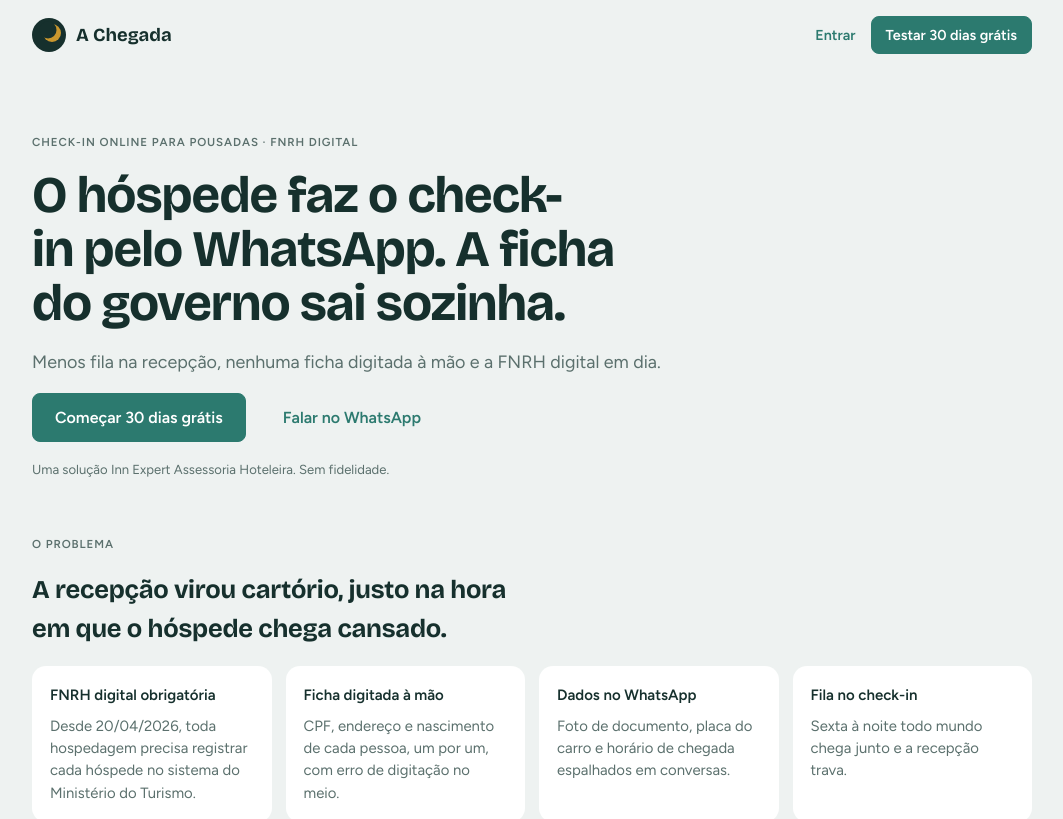
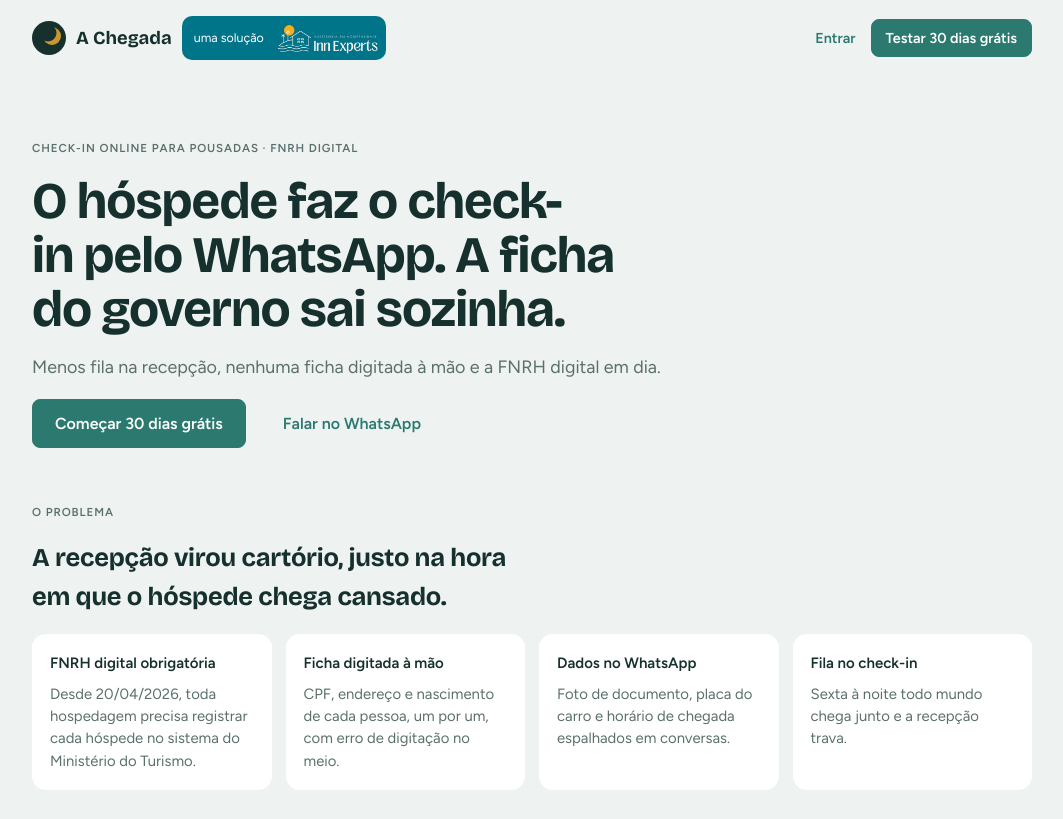
Before and after one commit to Marealarme/achegada, a Next.js app: page / in a window 1280 px wide. Shown: the top 819 px of the page, without its empty margins (108-1171 px from the left). Built offline with nearby package versions, Linux system fonts and the light colour scheme; no server answers.

Commit message:
Logo da Inn Experts no A Chegada: página de vendas, entrar e cadastro
Co-Authored-By: Claude Opus 5.5 <noreply@anthropic.com>
Claude-Session: https://claude.ai/code/session_019BUNZHfX1A6WaNXV2RR96x

```diff
--- /dev/null
+++ b/src/app/SeloInn.tsx
@@ -0,0 +1,9 @@
+// Selo "uma solução Inn Experts" com o logo da empresa (fundo azul-petróleo do próprio logo).
+export default function SeloInn({ largura = 150 }: { largura?: number }) {
+  return (
+    <a href="https://wa.me/5519997594522" target="_blank" rel="noopener" className="selo-inn" aria-label="Inn Experts — Assessoria em Hospitalidade">
+      <span>uma solução</span>
+      <img src="/logo-innexperts.png" alt="Inn Experts — Assessoria em Hospitalidade" width={largura} height={Math.round(largura * 280 / 860)} />
+    </a>
+  );
+}
--- a/src/app/cadastrar/page.tsx
+++ b/src/app/cadastrar/page.tsx
@@ -2,6 +2,7 @@ import type { Metadata } from "next";
 import Link from "next/link";
 import { supabaseEquipe } from "@/lib/supabase";
 import FormCadastro from "./FormCadastro";
+import SeloInn from "../SeloInn";
 
 export const dynamic = "force-dynamic";
 export const metadata: Metadata = { title: "Criar conta" };
@@ -18,6 +19,7 @@ export default async function Cadastrar() {
         </div>
         <FormCadastro logado={!!data.user} />
         {!data.user && <p className="muted small">Já tem conta? <Link href="/entrar">Entrar</Link></p>}
+        <SeloInn />
       </div>
     </main>
   );
--- a/src/app/entrar/page.tsx
+++ b/src/app/entrar/page.tsx
@@ -2,6 +2,7 @@
 
 import { useActionState } from "react";
 import { entrar } from "./actions";
+import SeloInn from "../SeloInn";
 
 export default function Entrar() {
   const [erro, acao, pendente] = useActionState(entrar, "");
@@ -23,6 +24,7 @@ export default function Entrar() {
         {erro && <p className="err" role="alert">{erro}</p>}
         <button className="btn primary block" type="submit" disabled={pendente}>{pendente ? "Entrando…" : "Entrar"}</button>
         <p className="muted small">Ainda não usa o A Chegada? <a href="/cadastrar">Crie a conta da sua pousada</a> e teste 30 dias grátis.</p>
+        <SeloInn />
       </form>
     </main>
   );
--- a/src/app/globals.css
+++ b/src/app/globals.css
@@ -204,7 +204,14 @@ textarea { width: 100%; min-width: 0; font: 400 .95rem var(--body); color: var(-
 .lp-tabela > div:last-child { border-bottom: none; }
 .lp-tabela .cab { font-weight: 700; font-size: .8rem; letter-spacing: .12em; text-transform: uppercase; color: var(--accent); }
 .lp-origem .label { color: #7FC4B8; }
-.lp-quem { background: var(--accent); color: #fff; border-radius: 18px; padding: 28px; }
+.lp-quem { background: #007489; color: #fff; border-radius: 18px; padding: 28px; }
 .lp-quem h2 { color: #fff; }
 .lp-quem .label { color: #F3E6C4; }
 .lp-quem p { max-width: 65ch; }
+.lp-logo-inn { width: min(320px, 100%); height: auto; }
+.lp-assina { display: inline-flex; align-items: center; gap: 12px; flex-wrap: wrap; }
+.lp-assina img { width: 150px; height: auto; border-radius: 8px; }
+.selo-inn { display: inline-flex; align-items: center; gap: 8px; background: #007489; color: #fff; border-radius: 10px; padding: 4px 4px 4px 12px; text-decoration: none; font-size: .78rem; width: fit-content; }
+.selo-inn img { display: block; height: auto; }
+.lp-top .brand { flex-wrap: wrap; }
+@media (max-width: 640px) { .lp-top .selo-inn { display: none; } }
--- a/src/app/page.tsx
+++ b/src/app/page.tsx
@@ -1,17 +1,18 @@
 import type { Metadata } from "next";
 import Link from "next/link";
 import { PLANOS, reais, type Plano } from "@/lib/assinatura";
+import SeloInn from "./SeloInn";
 
-const EMPRESA = "Inn Expert Assessoria Hoteleira";
+const EMPRESA = "Inn Experts Assessoria em Hospitalidade";
 const FONE = "(19) 99759-4522";
 const WHATS = "https://wa.me/5519997594522?text=" + encodeURIComponent("Olá! Quero saber mais sobre o A Chegada (check-in online e FNRH automática).");
 
 export const metadata: Metadata = {
   title: { absolute: "A Chegada · check-in online e FNRH automática para pousadas" },
-  description: "O hóspede faz o check-in pelo WhatsApp e a ficha do governo (FNRH) é enviada sozinha. Uma solução Inn Expert Assessoria Hoteleira. 30 dias grátis.",
+  description: "O hóspede faz o check-in pelo WhatsApp e a ficha do governo (FNRH) é enviada sozinha. Uma solução Inn Experts Assessoria em Hospitalidade. 30 dias grátis.",
   openGraph: {
     title: "A Chegada · check-in online e FNRH automática",
-    description: "O hóspede faz o check-in pelo WhatsApp e a ficha do governo sai sozinha. Uma solução Inn Expert Assessoria Hoteleira.",
+    description: "O hóspede faz o check-in pelo WhatsApp e a ficha do governo sai sozinha. Uma solução Inn Experts Assessoria em Hospitalidade.",
     locale: "pt_BR", type: "website",
   },
 };
@@ -68,7 +69,7 @@ export default function Inicio() {
   return (
     <main className="lp">
       <header className="lp-top">
-        <div className="brand"><Lua /><b>A Chegada</b></div>
+        <div className="brand"><Lua /><b>A Chegada</b><SeloInn largura={110} /></div>
         <nav><Link href="/entrar" className="btn ghost">Entrar</Link><Link href="/cadastrar" className="btn primary">Testar 30 dias grátis</Link></nav>
       </header>
 
@@ -80,7 +81,6 @@ export default function Inicio() {
           <Link href="/cadastrar" className="btn primary">Começar 30 dias grátis</Link>
           <a href={WHATS} className="btn ghost" target="_blank" rel="noopener">Falar no WhatsApp</a>
         </div>
-        <span className="muted small">Uma solução {EMPRESA}. Sem fidelidade.</span>
       </section>
 
       <section className="lp-sec">
@@ -141,6 +141,7 @@ export default function Inicio() {
       </section>
 
       <section className="lp-sec lp-quem">
+        <img src="/logo-innexperts.png" alt="Inn Experts — Assessoria em Hospitalidade" width={430} height={140} className="lp-logo-inn" />
         <span className="label">Quem está por trás</span>
         <h2>Criado por quem vive a rotina da hotelaria.</h2>
         <p>O A Chegada é uma solução da <b>{EMPRESA}</b>, especializada em assessoria para meios de hospedagem. Nasceu da operação real de pousada, para resolver o que trava a recepção: fila no check-in, dados espalhados no WhatsApp e a ficha do governo para preencher.</p>
@@ -177,7 +178,7 @@ export default function Inicio() {
       </section>
 
       <footer className="lp-rodape muted small">
-        <span>A Chegada · uma solução {EMPRESA} · {FONE}</span>
+        <span className="lp-assina"><img src="/logo-innexperts.png" alt="Inn Experts" width={172} height={56} /><span>A Chegada · uma solução {EMPRESA} · {FONE}</span></span>
         <Link href="/termos">Termos e privacidade</Link>
       </footer>
     </main>
--- a/src/app/termos/page.tsx
+++ b/src/app/termos/page.tsx
@@ -35,7 +35,7 @@ export default function Termos() {
       <p>O hóspede pode pedir à pousada acesso, correção ou exclusão dos seus dados, respeitados os prazos legais de guarda da ficha de hospedagem. A pousada pode solicitar ao A Chegada a exportação ou exclusão dos dados da sua conta.</p>
 
       <h2>8. Contato</h2>
-      <p>Dúvidas sobre estes termos ou sobre dados pessoais: fale com a pousada em que você se hospedou ou com o A Chegada, uma solução Inn Expert Assessoria Hoteleira, pelo WhatsApp (19) 99759-4522.</p>
+      <p>Dúvidas sobre estes termos ou sobre dados pessoais: fale com a pousada em que você se hospedou ou com o A Chegada, uma solução Inn Experts Assessoria em Hospitalidade, pelo WhatsApp (19) 99759-4522.</p>
     </main>
   );
 }
```
Also changed, not shown: public/logo-innexperts.png (added).
